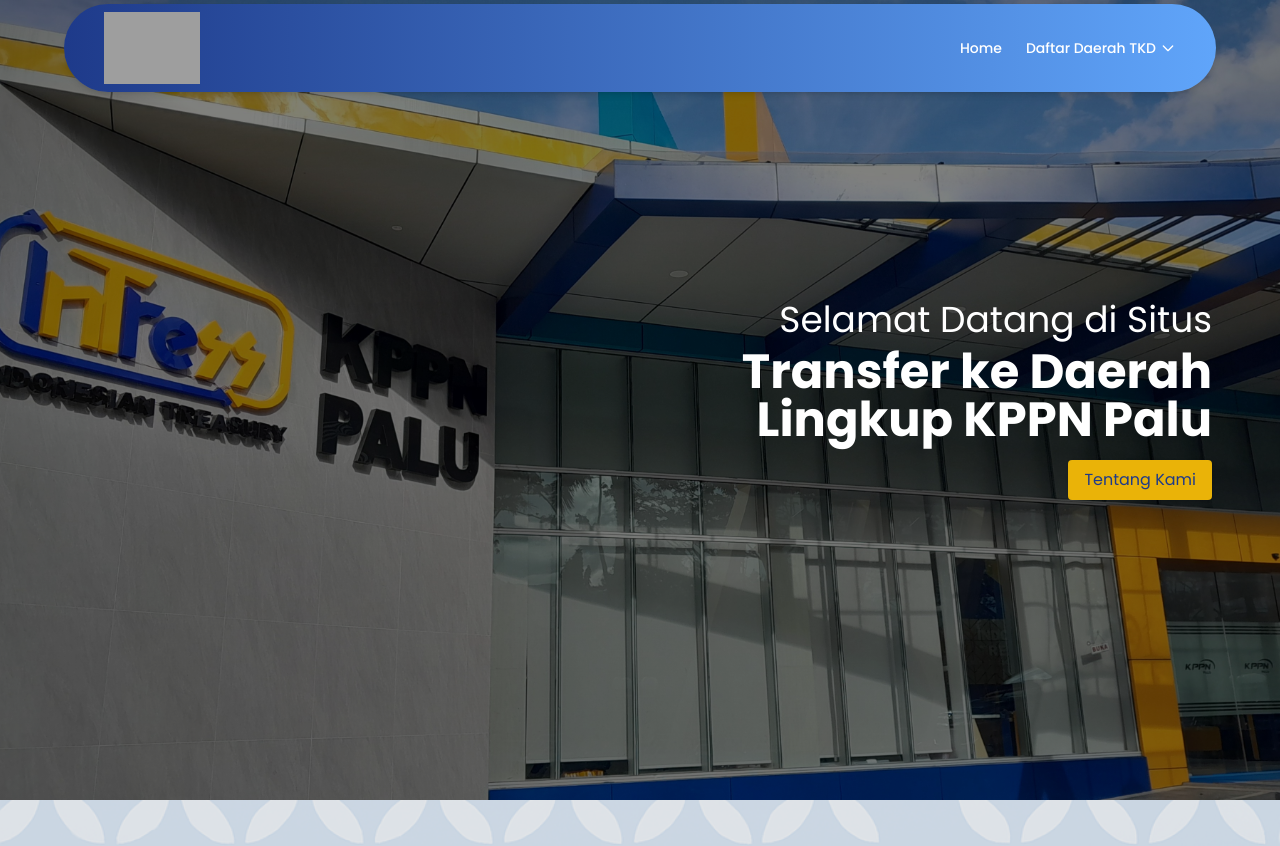
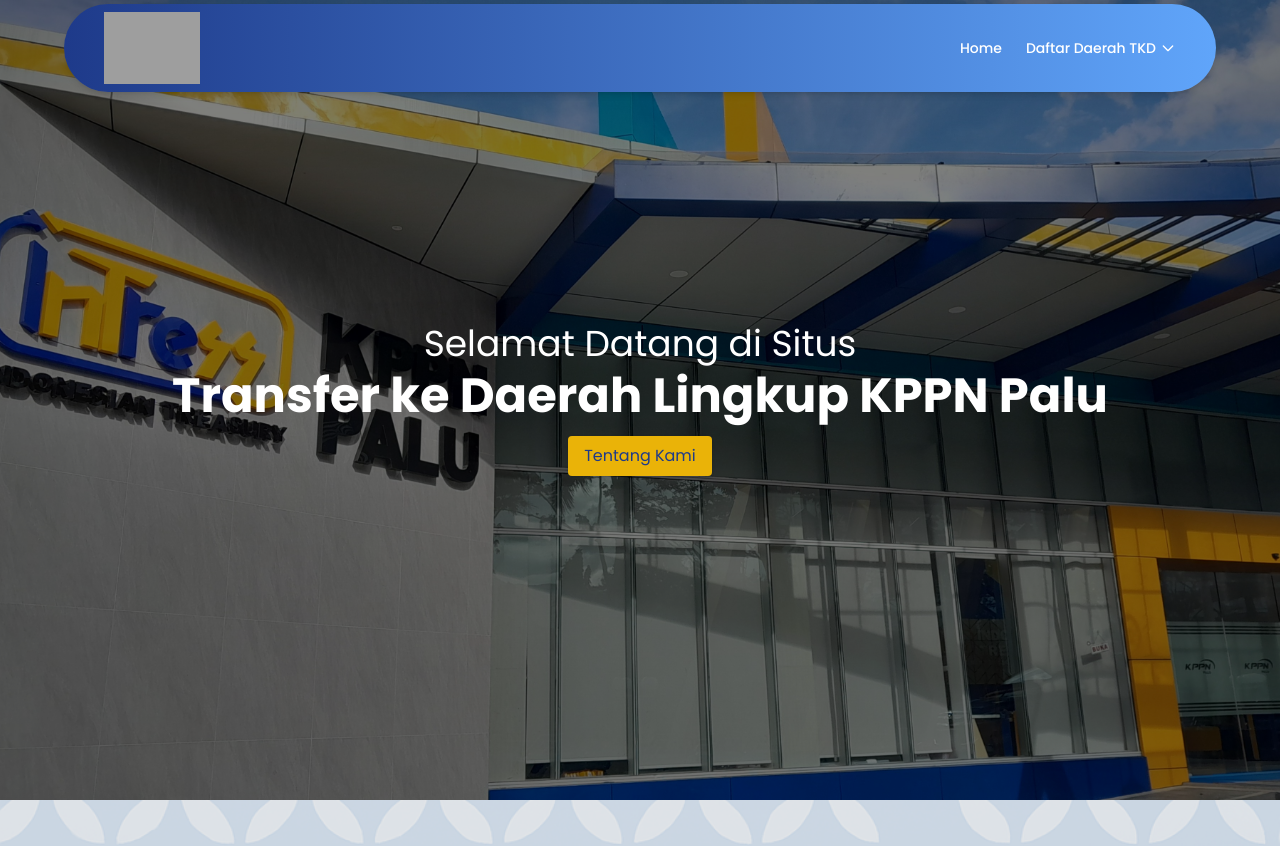
Before and after one commit to Aisyhnabilaaa/tkd_kppn_palu, a React (Vite) app: page / in a window 1280 px wide. Shown: the top 846 px of the page. Built offline with nearby package versions, Linux system fonts and the light colour scheme; no server answers; grey boxes are pictures that could not be loaded.

Commit message:
update beranda

```diff
--- a/src/pages/Beranda.jsx
+++ b/src/pages/Beranda.jsx
@@ -89,20 +89,13 @@
 
     return (
         <div className="beranda bg-neutral-100">
-
-            {/* Hero Section */}
+            <div className="min-h-[50vh] text-white relative pb-0">
+                {/* Bagian atas: gambar 50% layar di mobile, full di desktop */}
                 <div
-                className="relative min-h-screen flex flex-col justify-center items-center p-5 text-white
-             bg-[url('src/assets/KPPN.jpg')] bg-no-repeat bg-cover"
-                style={{
-                    backgroundPosition: "33% 20%",
-                }}
+                    className="h-[50vh] md:h-screen bg-[url('src/assets/KPPN.jpg')] bg-cover bg-no-repeat"
+                    style={{ backgroundPosition: "33% 20%" }}
                 >
-                {/* Overlay hitam transparan */}
-                <div className="absolute inset-0 bg-gradient-to-r from-black to-black opacity-50" />
-
-                {/* Konten */}
-                <div className="z-10 ml-auto text-right max-w-xl pr-4 md:pr-12">
+                    <div className="w-full h-full bg-black bg-opacity-50 flex flex-col justify-center items-center text-center">
                         <h1 className="text-2xl md:text-4xl">Selamat Datang di Situs</h1>
                         <h3 className="mt-2 text-3xl md:text-5xl font-bold leading-snug">
                             Transfer ke Daerah Lingkup KPPN Palu
@@ -114,6 +107,8 @@
                             Tentang Kami
                         </a>
                     </div>
+                </div>
+
             </div>
 
 
```
Lines whose indentation alone changed are shown as unchanged.
